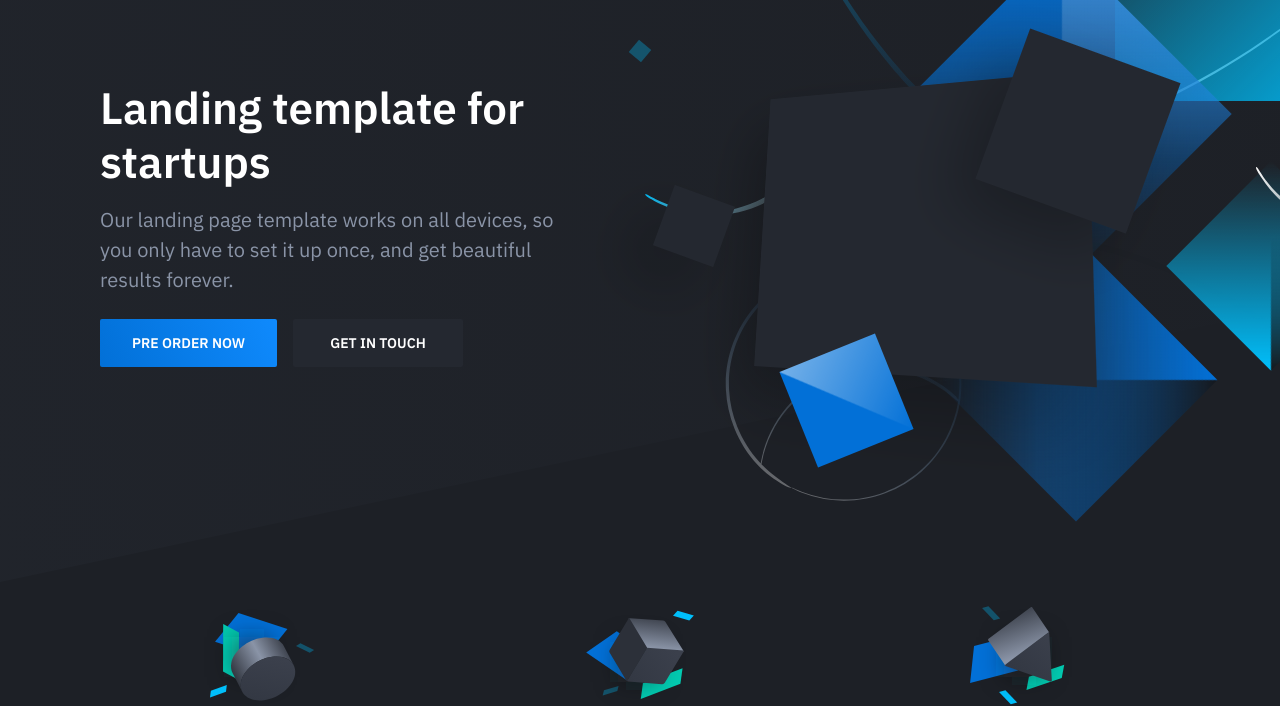
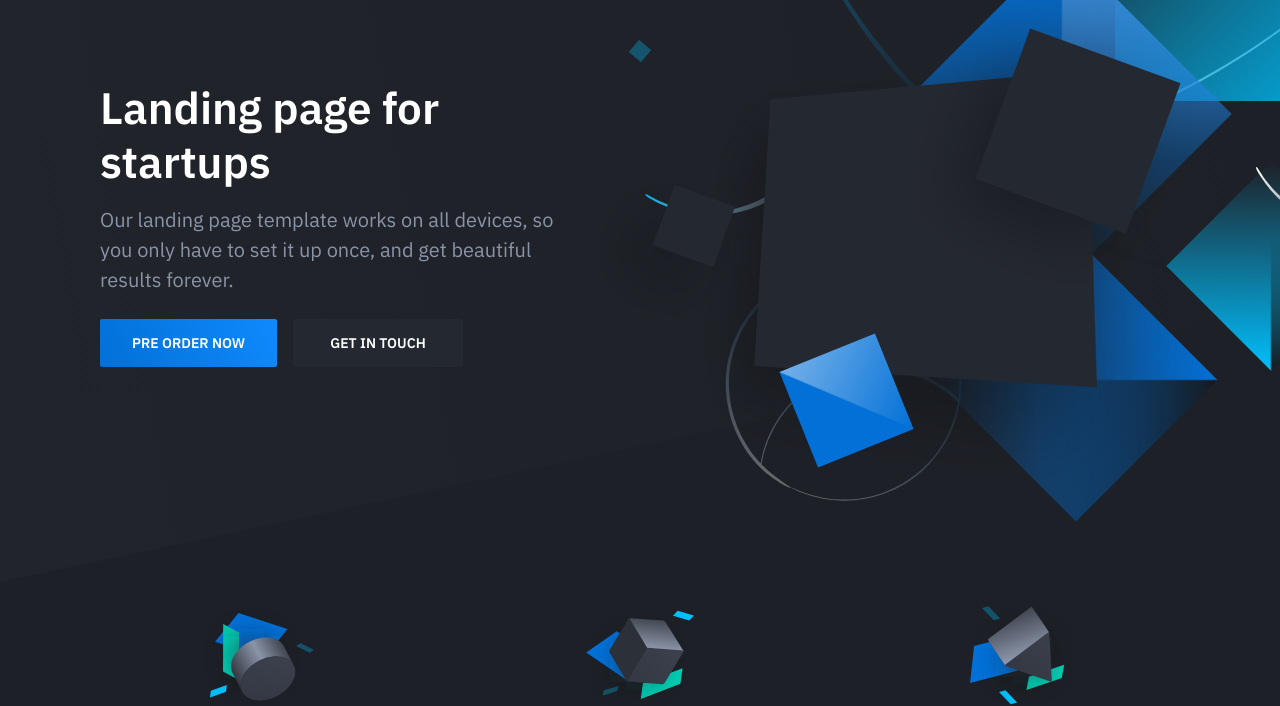
Before and after one commit to Caswandi-id/lengko.dev, a plain HTML site: page index.html in a window 1280 px wide. Shown: the part 118-824 px from the top of the page. Drawn offline with nearby package versions, Linux system fonts and the light colour scheme.

Commit message:
index.html

```diff
--- a/index.html
+++ b/index.html
@@ -4,7 +4,7 @@
     <meta charset="utf-8">
     <meta http-equiv="X-UA-Compatible" content="IE=edge">
     <meta name="viewport" content="width=device-width, initial-scale=1">
-    <title>Solid Template</title>
+    <title>Landing Page</title>
     <link href="https://fonts.googleapis.com/css?family=IBM+Plex+Sans:400,600" rel="stylesheet">
     <link rel="stylesheet" href="dist/css/style.css">
 	<script src="https://unpkg.com/animejs@3.0.1/lib/anime.min.js"></script>
@@ -31,7 +31,7 @@
                 <div class="container">
                     <div class="hero-inner">
 						<div class="hero-copy">
-	                        <h1 class="hero-title mt-0">Landing template for startups</h1>
+	                        <h1 class="hero-title mt-0">Landing page for startups</h1>
 	                        <p class="hero-paragraph">Our landing page template works on all devices, so you only have to set it up once, and get beautiful results forever.</p>
 	                        <div class="hero-cta"><a class="button button-primary" href="#">Pre order now</a><a class="button" href="#">Get in touch</a></div>
 						</div>
```
